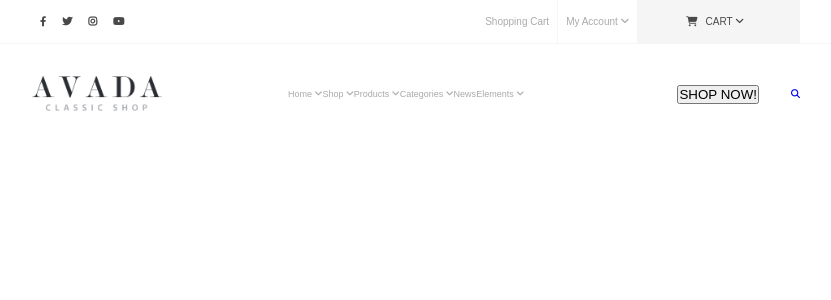
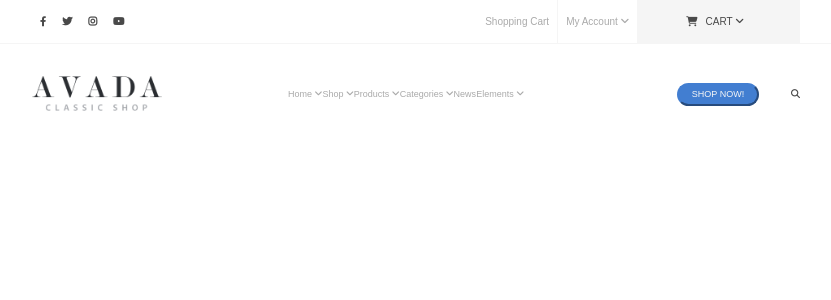
Before and after one commit to Pietro907/proj-html-vuejs, a Vue app: page / in a window 1280 px wide. Shown: the top 300 px of the page, without its empty margins (224-1055 px from the left). Built offline with nearby package versions, Linux system fonts and the light colour scheme.

Commit message:
add style button and icon glass

```diff
--- a/src/components/HeaderBottom.vue
+++ b/src/components/HeaderBottom.vue
@@ -16,6 +16,7 @@ export default {
                     <img class="logo_shop" src="../assets/img/classic shop/classic_shop_logo2x.png" alt="">
                 </div>
             </div>
+
             <div class="col">
                 <div class="card nav_elemets">
 
@@ -32,6 +33,7 @@ export default {
 
                 </div>
             </div>
+
             <div class="col d_flex jst_end">
                 <div class="card d_flex align_center">
 
@@ -49,6 +51,7 @@ export default {
 
                 </div>
             </div>
+
         </div>
     </div>
 </template>
@@ -57,6 +60,7 @@ export default {
 <style scoped>
 .container {
     font-size: xx-small;
+
 }
 
 .r_60 {
@@ -78,11 +82,21 @@ export default {
 }
 .btn_shop_now{
     margin-right: 2rem;
+
+}
+.btn_shop_now > button{
+    padding: 0.3rem 0.8rem;
+    border-radius: 20px;
+    font-size: xx-small;
+    background-color: var(--bg-blue-light);
+    border-color: var(--bg-blue-light);
+    color: var(--bg-white-smoke);
 }
 
+.icon_search > a {
+    color: var(--bg-secondary);
 
-
-
+}
 
 
 /* Utilities */
```
